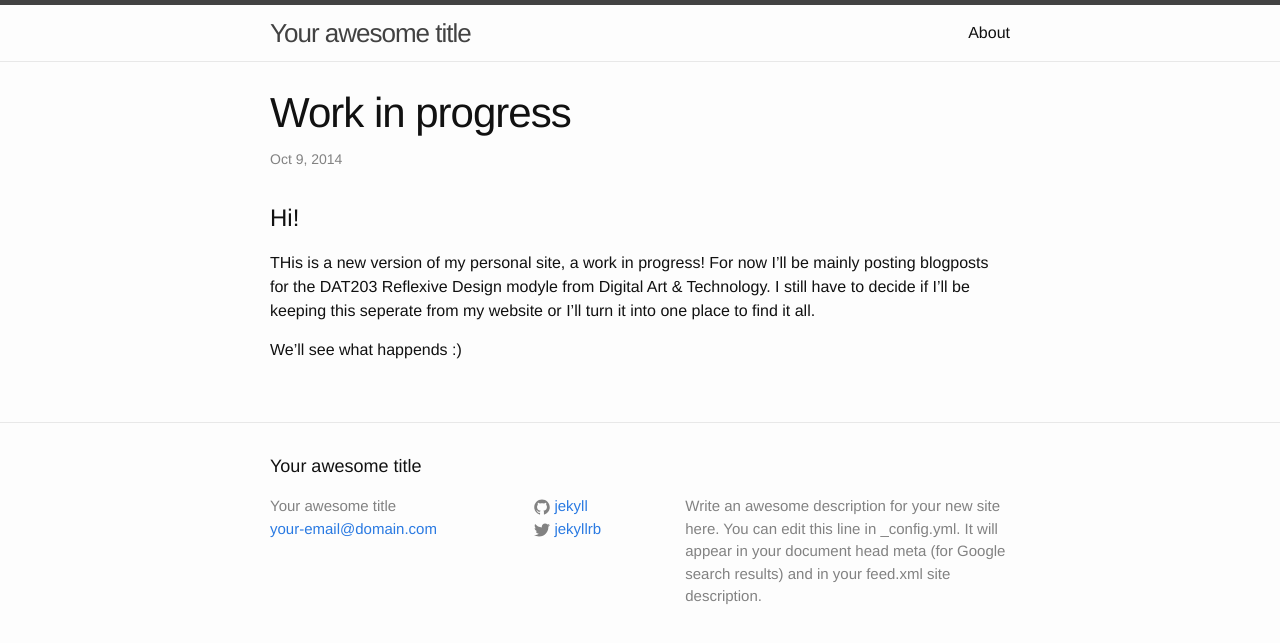
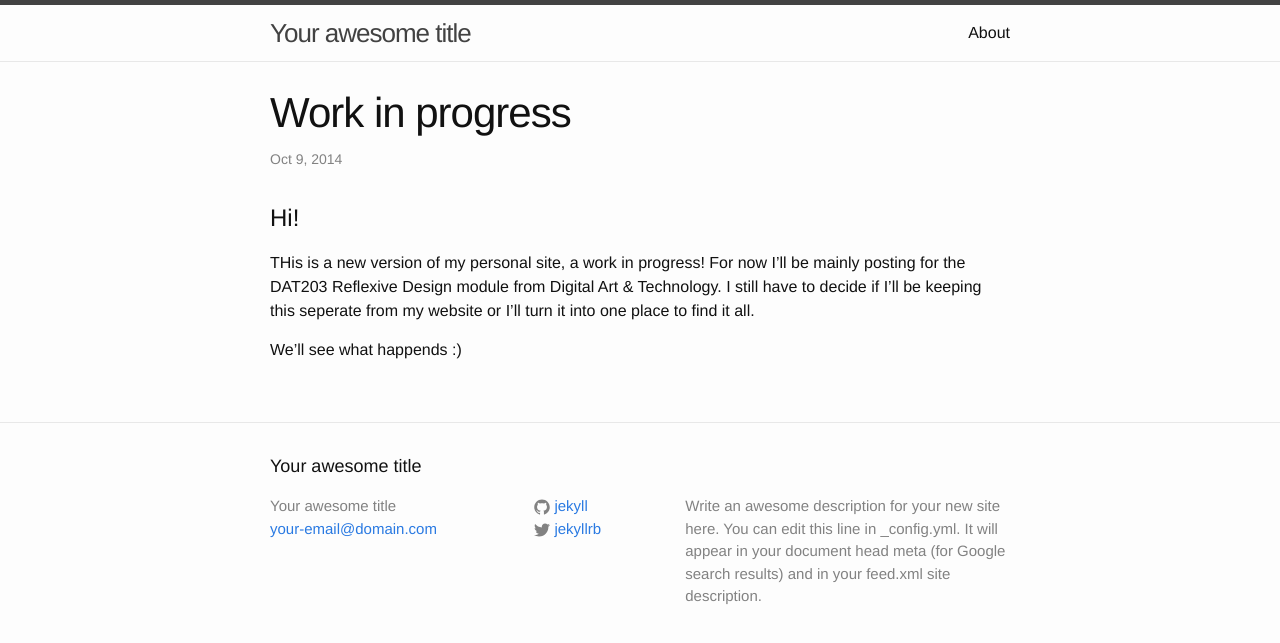
Before and after one commit to gerbyzation/reflexivedesign_source, a Jekyll site: the page built from _posts/2014-10-09-work-in-progress.markdown, in a window 1280 px wide. Shown: the top 643 px of the page. Built offline with Jekyll 4.4.1, drawn with Linux system fonts in a browser that asks for light colours.

Commit message:
corrected typo

```diff
--- a/_posts/2014-10-09-work-in-progress.markdown
+++ b/_posts/2014-10-09-work-in-progress.markdown
@@ -8,7 +8,7 @@ Hi!
 ==
 
 THis is a new version of my personal site, a work in progress!
-For now I'll be mainly posting blogposts for the DAT203 Reflexive Design modyle from Digital Art &amp; Technology.
+For now I'll be mainly posting for the DAT203 Reflexive Design module from Digital Art &amp; Technology.
 I still have to decide if I'll be keeping this seperate from my website or I'll turn it into one place to find it all.
 
 We'll see what happends :)
```
